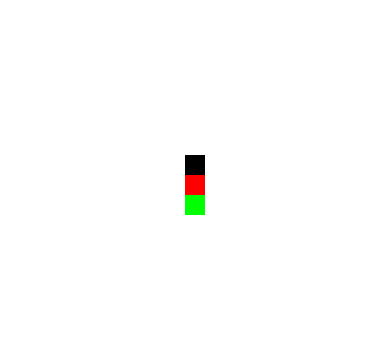
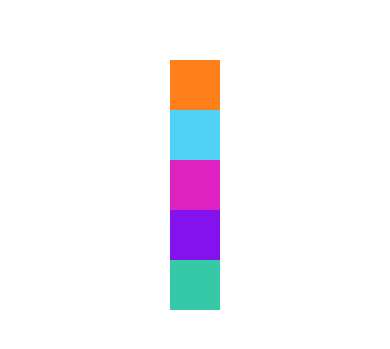
Before and after one commit to Graciliano-Barroso/exercicios-react-native, a React Native app: screen / in a window 390 px wide. Shown: the part 237-586 px from the top of the page. Built offline with nearby package versions, Linux system fonts and the light colour scheme.

Commit message:
feat: FlexboxV1

```diff
--- a/src/App.js
+++ b/src/App.js
@@ -2,7 +2,8 @@
 import React from "react";
 import { Button, SafeAreaView, StyleSheet } from "react-native";
 
-import Quadrado from './components/layout/Quadrado';
+import FlexBoxV1 from './components/layout/FlexBoxV1';
+// import Quadrado from './components/layout/Quadrado';
 // import DigiteSeuNome from './components/DigiteSeuNome';
 // import ListaProdutosV2 from './components/produtos/ListaProdutosV2';
 // import ListaProdutos from './components/produtos/ListaProdutos';
@@ -24,10 +25,13 @@
 
 export default () => (
     <SafeAreaView style={style.App}>
-        <Quadrado />
-        <Quadrado cor='#F00' />
-        <Quadrado cor='#0F0' />
+        <FlexBoxV1 />
         {/*
+        <Quadrado cor='#ff801a' />
+        <Quadrado cor='#50d1f6' />
+        <Quadrado cor='#dd22c1' />
+        <Quadrado cor='#8312ed' />
+        <Quadrado cor='#36c9a7' />
         <DigiteSeuNome />
         <ListaProdutosV2 />
         <ListaProdutos />
--- /dev/null
+++ b/src/components/layout/FlexBoxV1.js
@@ -0,0 +1,22 @@
+import React from 'react';
+import { SafeAreaView, StyleSheet } from 'react-native';
+import Quadrado from './Quadrado';
+
+export default props => {
+
+    return (
+        <SafeAreaView style={style.FlexboxV1}>
+            <Quadrado cor='#ff801a' />
+            <Quadrado cor='#50d1f6' />
+            <Quadrado cor='#dd22c1' />
+            <Quadrado cor='#8312ed' />
+            <Quadrado cor='#36c9a7' />
+        </SafeAreaView>
+    );
+}
+
+const style = StyleSheet.create({
+    FlexV1: {
+        flex: 1
+    }
+});
--- a/src/components/layout/Quadrado.js
+++ b/src/components/layout/Quadrado.js
@@ -2,10 +2,11 @@
 import { SafeAreaView, StyleSheet } from 'react-native';
 
 export default props => {
+    const lado = 50;
     return (
         <SafeAreaView style={{
-            height: 20,
-            width: 20,
+            height: lado,
+            width: lado,
             backgroundColor: props.cor || '#000'
         }}>
 
```
